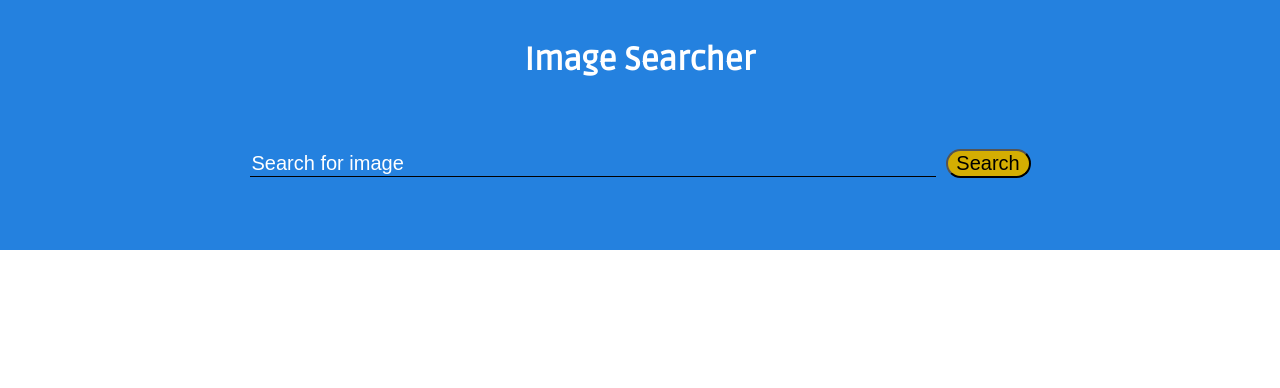
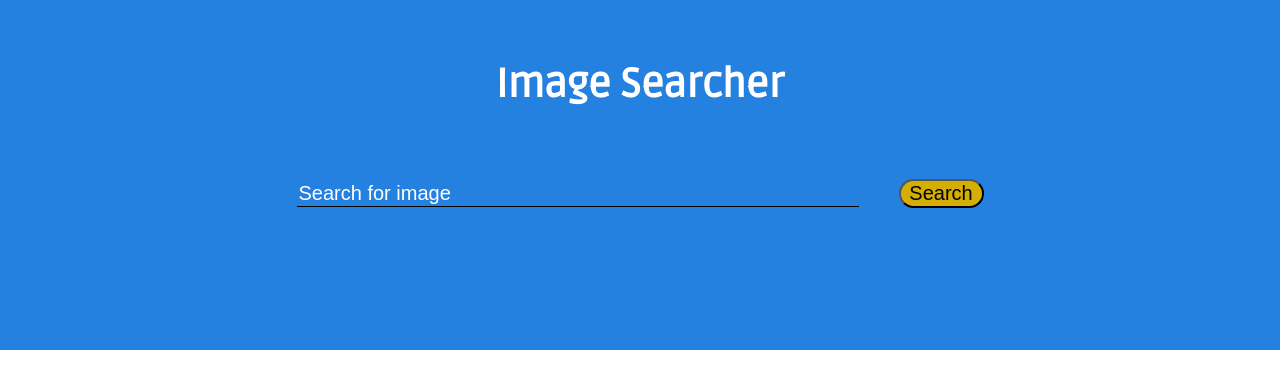
Before and after one commit to kyolf/picture-search, a React app in the folder picture-search/: page / in a window 1280 px wide. Built offline with nearby package versions, Linux system fonts and the light colour scheme.

Commit message:
finish responsive

```diff
--- a/picture-search/src/main-component/_main.scss
+++ b/picture-search/src/main-component/_main.scss
@@ -15,3 +15,14 @@ main {
   margin-top: 40px;
   text-align: center;
 }
+
+@media only screen and (min-width: 850px) {
+  .title-search-container {
+    height: 350px;
+  }
+
+  .title-search-container > h1 {
+    font-size: 40px;
+    margin-top: 60px;
+  }
+}
--- a/picture-search/src/search-bar/_search-bar.scss
+++ b/picture-search/src/search-bar/_search-bar.scss
@@ -36,3 +36,10 @@
   color: white;
   opacity: 1;
 }
+
+@media only screen and (min-width: 850px) {
+  .search-container input {
+    margin-right: 40px;
+    width: 45%;
+  }
+}
```
Also changed, not shown: picture-search/src/show-pictures/_show-pictures.scss (+8 -8 lines), picture-search/src/index.css, 1 other file.
